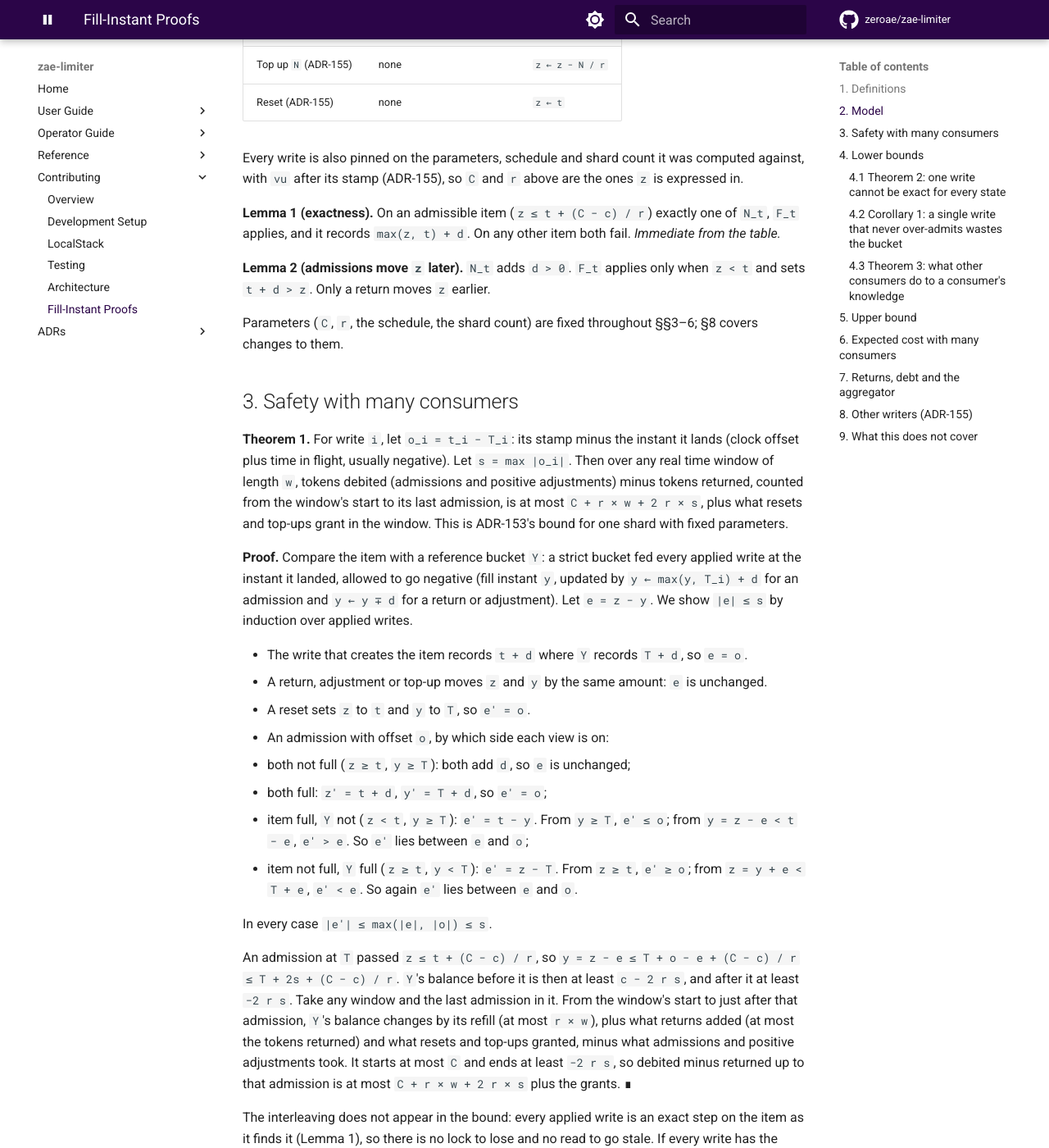
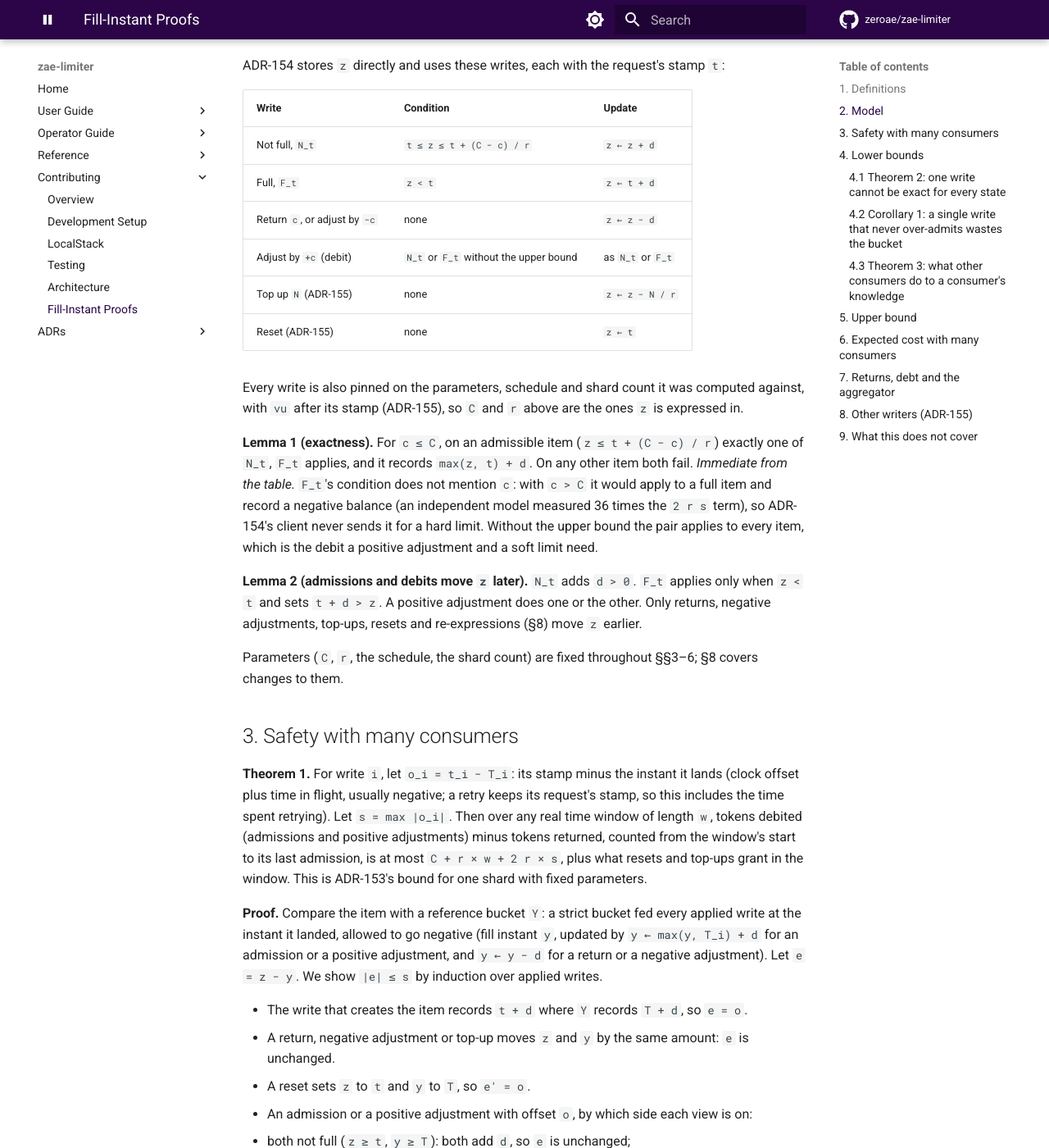
Before and after one commit to zeroae/zae-limiter, an MkDocs documentation site: the page built from docs/contributing/fill-instant-proofs.md, in a window 1280 px wide and 1400 px high, scrolled down 2403 px. Shown: the whole window at 82% size. Built offline with MkDocs 1.6.1 and Material for MkDocs 9.7.7, drawn with Linux system fonts in a browser that asks for light colours; comment, search, counter and statistics services are not loaded; the version menu is left out; some of the changed text lies outside the part shown.

Commit message:
📝 docs(contributing): sync the fill-instant proofs with the review
The independent model's findings, already in the ADRs, now hold in the
proofs too: a positive adjustment is a debit recording max(z, t) + d
through the pair without the upper bound, in the write table, Lemma 3,
section 7 and Theorem 1's reference bucket; the full write needs
c <= C, which the client enforces; Theorem 5 takes the largest ceiling
over the s before the window. Lemma 2 lists every write that moves z
earlier, s includes retry time, a reset forgives debt, the integer
magnitude is 4.1e36, and max-of-attributes encodings join the
uncovered cases.

Refs #808

Co-Authored-By: Claude Opus 5.5 <noreply@anthropic.com>

```diff
--- a/docs/contributing/fill-instant-proofs.md
+++ b/docs/contributing/fill-instant-proofs.md
@@ -23,19 +23,28 @@ on, for any number of consumers sharing a bucket:
 - **§8 Other writers.** Returns, adjustments, resets, top-ups, re-expression across schedule
   windows and shard splits keep the bound, summed over shards.
 
+An independent event-level model (branch `docs/808-fill-instant-review`) checked Theorems 1,
+3(c) and 4 and the shard split. It also found three defects in an earlier version of this page
+and the ADRs, corrected here: a positive adjustment written as a plain add (§7), a full write
+admitting `c > C` (§2), and the ceiling read at the window's start under clock skew (§8).
+
 ## 1. Definitions
 
 One bucket shard of one dripping limit has capacity `C > 0` and refill rate `r > 0` tokens per
-second (its share). A request costs `c` tokens, `0 < c < C`; write `d = c / r`.
+second (its share). A request costs `c` tokens, `0 < c ≤ C`; write `d = c / r`. A request for
+a hard limit with `c > C` can never be admitted, and ADR-154's client rejects it without a
+write (§2 says why it must).
 
 **Strict token bucket.** Between admissions the balance grows as
 `b(t) = min(C, b(t0) + r × (t − t0))`. A request at `t` is admitted iff `b(t) ≥ c`, and then
-`b ← b − c`. Returning `c` tokens sets `b ← min(C, b + c)`.
+`b ← b − c`. Returning `c` tokens sets `b ← min(C, b + c)`. Debiting `c` after the fact (a
+positive adjustment) sets `b ← b − c` with no test, so the balance may go negative.
 
 **Fill instant.** The state is one number `z`, the instant the balance is (or was) back at `C`:
 `b(t) = C − r × max(0, z − t)`. Every `z ≤ t` reads as full at `t`. In this form:
 
 - admitting `c` at `t` is allowed iff `z ≤ t + (C − c) / r`, and records `max(z, t) + d`;
+- debiting `c` records `max(z, t) + d` with no test: the same clamp as an admission;
 - returning `c` records `z − d`, which is exactly `b ← min(C, b + c)`.
 
 The `max` is the clamp: a full bucket forgets how long it has been full. Today's fast path
@@ -47,7 +56,9 @@ amount, which makes `d`, the slack and every stamp exact integers. For one of `S
 bucket whose undivided capacity is `C_b` (so the shard's share is `C = C_b / S`), `d` becomes
 `c × S × rp` and the slack `(C_b − c × S) × rp`, with capacities and the refill amount in
 millitokens and the period `rp` in milliseconds. Nothing is divided, so no rounding enters and
-the proofs hold as stated.
+the proofs hold as stated. At the ceilings #570 sets (`MAX_TOKENS`, `MAX_SCALE`) the refill
+amount in force reaches 1e24 millitokens, so a stamp in 2100 scales to about 4.1e36, just under
+DynamoDB's largest exact integer near 1e38; ADR-154 records how little headroom that leaves.
 
 ## 2. Model
 
@@ -83,20 +94,24 @@ ADR-154 stores `z` directly and uses these writes, each with the request's stamp
 |---|---|---|
 | Not full, `N_t` | `t ≤ z ≤ t + (C − c) / r` | `z ← z + d` |
 | Full, `F_t` | `z < t` | `z ← t + d` |
-| Return `c` | none | `z ← z − d` |
-| Adjust by `+c` (debt) | none | `z ← z + d` |
+| Return `c`, or adjust by `−c` | none | `z ← z − d` |
+| Adjust by `+c` (debit) | `N_t` or `F_t` without the upper bound | as `N_t` or `F_t` |
 | Top up `N` (ADR-155) | none | `z ← z − N / r` |
 | Reset (ADR-155) | none | `z ← t` |
 
 Every write is also pinned on the parameters, schedule and shard count it was computed against,
 with `vu` after its stamp (ADR-155), so `C` and `r` above are the ones `z` is expressed in.
 
-**Lemma 1 (exactness).** On an admissible item (`z ≤ t + (C − c) / r`) exactly one of `N_t`,
-`F_t` applies, and it records `max(z, t) + d`. On any other item both fail. *Immediate from
-the table.*
+**Lemma 1 (exactness).** For `c ≤ C`, on an admissible item (`z ≤ t + (C − c) / r`) exactly
+one of `N_t`, `F_t` applies, and it records `max(z, t) + d`. On any other item both fail.
+*Immediate from the table.* `F_t`'s condition does not mention `c`: with `c > C` it would apply
+to a full item and record a negative balance (an independent model measured 36 times the
+`2 r s` term), so ADR-154's client never sends it for a hard limit. Without the upper bound the
+pair applies to every item, which is the debit a positive adjustment and a soft limit need.
 
-**Lemma 2 (admissions move `z` later).** `N_t` adds `d > 0`. `F_t` applies only when `z < t`
-and sets `t + d > z`. Only a return moves `z` earlier.
+**Lemma 2 (admissions and debits move `z` later).** `N_t` adds `d > 0`. `F_t` applies only when
+`z < t` and sets `t + d > z`. A positive adjustment does one or the other. Only returns,
+negative adjustments, top-ups, resets and re-expressions (§8) move `z` earlier.
 
 Parameters (`C`, `r`, the schedule, the shard count) are fixed throughout §§3–6; §8 covers
 changes to them.
@@ -104,7 +119,8 @@ changes to them.
 ## 3. Safety with many consumers
 
 **Theorem 1.** For write `i`, let `o_i = t_i − T_i`: its stamp minus the instant it lands
-(clock offset plus time in flight, usually negative). Let `s = max |o_i|`. Then over any real
+(clock offset plus time in flight, usually negative; a retry keeps its request's stamp, so this
+includes the time spent retrying). Let `s = max |o_i|`. Then over any real
 time window of length `w`, tokens debited (admissions and positive adjustments) minus tokens
 returned, counted from the window's start to its last admission, is at most
 `C + r × w + 2 r × s`, plus what resets and top-ups grant in the window. This is ADR-153's
@@ -112,13 +128,14 @@ bound for one shard with fixed parameters.
 
 **Proof.** Compare the item with a reference bucket `Y`: a strict bucket fed every applied
 write at the instant it landed, allowed to go negative (fill instant `y`, updated by
-`y ← max(y, T_i) + d` for an admission and `y ← y ∓ d` for a return or adjustment). Let
-`e = z − y`. We show `|e| ≤ s` by induction over applied writes.
+`y ← max(y, T_i) + d` for an admission or a positive adjustment, and `y ← y − d` for a return
+or a negative adjustment). Let `e = z − y`. We show `|e| ≤ s` by induction over applied writes.
 
 - The write that creates the item records `t + d` where `Y` records `T + d`, so `e = o`.
-- A return, adjustment or top-up moves `z` and `y` by the same amount: `e` is unchanged.
+- A return, negative adjustment or top-up moves `z` and `y` by the same amount: `e` is
+  unchanged.
 - A reset sets `z` to `t` and `y` to `T`, so `e' = o`.
-- An admission with offset `o`, by which side each view is on:
+- An admission or a positive adjustment with offset `o`, by which side each view is on:
   - both not full (`z ≥ t`, `y ≥ T`): both add `d`, so `e` is unchanged;
   - both full: `z' = t + d`, `y' = T + d`, so `e' = o`;
   - item full, `Y` not (`z < t`, `y ≥ T`): `e' = t − y`. From `y ≥ T`, `e' ≤ o`; from
@@ -191,8 +208,8 @@ reachable items whose fill instants cover `(t_B, t_B + C / r)`, which contains
 `[t_B + ε, t + (C − c) / r]` because `t − t_B < d`. That interval crosses `t`. ∎
 
 **(b) A "not full" image cannot be overtaken by admissions.** If `A`'s image shows `z_A ≥ t`
-and no consumer returns tokens, then `z ≥ t` when `A`'s write lands (Lemma 2), so `A` knows its
-side.
+and nothing that moves `z` earlier lands in between (a return, a top-up, a reset or a
+re-expression), then `z ≥ t` when `A`'s write lands (Lemma 2), so `A` knows its side.
 
 **(c) Returns make the number of writes unbounded.** If other consumers may return tokens
 between a request's writes, then for every `k` there is an execution in which an exact
@@ -216,7 +233,8 @@ A request covers `L` limits, the reserved `wcu` included. Each write chooses `N`
 limit from the latest image it holds, reusing the request's stamp `t` on every retry. A fresh
 stamp would undo Theorem 3(b): `z ≥ t` does not imply `z ≥ t'` for a later `t'`.
 
-**Theorem 4.** If only admissions land between a request's writes, the request is admitted or
+**Theorem 4.** If only admissions and positive adjustments land between a request's writes,
+the request is admitted or
 rejected within `L + 2` writes, and within `L + 1` if its first write guesses "full" for every
 limit. With no write landing in between, within 2.
 
@@ -277,8 +295,15 @@ per shard, or a better predictor, moves the cost toward 1.
 A return of `c` adds `−d` to `z` with no condition and gives exactly `b ← min(C, b + c)`: on a
 full bucket it moves `z` further into the past, which still reads as full. No write can lift a
 balance above `C`, so the ceiling checks of #721 have nothing left to do for dripping limits.
-An adjustment by `+c` adds `d` with no condition and may push `z` past `t + C / r`, which is
-debt. Neither is idempotent (#731).
+
+An adjustment by `+c` is a debit, not an add. On a full bucket it must record `max(z, t) + d`;
+adding `d` instead forgives the debt whenever `z + d < t`, which is the usual case for a lease
+reconciling after a long call on an otherwise idle bucket (the independent model measured 17
+times the `2 r s` term). It therefore uses `N_t` or `F_t` without the upper bound, like a soft
+limit: it is never rejected, may push `z` past `t + C / r` (debt), and is retried until one
+lands, because dropping it would forgive the debt. Returns landing between its writes can delay
+it, as Theorem 3(c) delays an admission. Neither returns nor debits are idempotent (#731), and
+a reset (§8) forgives debt.
 
 Nothing refills a dripping limit, so the aggregator writes no refill or trim for one. It still
 counts usage, and doubles a bucket that holds a dripping limit only through ADR-155's
@@ -290,10 +315,10 @@ ADR-155 allows every other write of a fill instant one of three forms, each pinn
 parameters, schedule and shard count it was computed against, with `vu` after its stamp. Under
 that pin the item's `z` is expressed in exactly the `C` and `r` the write used.
 
-**Lemma 3 (writes exact on every item).** Adding `−d` returns `c` tokens and adding `+d`
-adjusts by `c` (§1). Adding `−N / r` tops up `N` tokens, `b ← min(C, b + N)`, capped at
-capacity because every `z` before now reads as full. Setting `z ← t` resets the balance to
-`C`. None depends on `z`, so none needs a read.
+**Lemma 3 (writes exact on every item).** Adding `−d` returns `c` tokens or adjusts by `−c`
+(§1). Adding `−N / r` tops up `N` tokens, `b ← min(C, b + N)`, capped at capacity because every
+`z` before now reads as full. Setting `z ← t` resets the balance to `C`, forgiving any debt.
+None depends on `z`, so none needs a read. A positive adjustment is not among them (§7).
 
 **Lemma 4 (writes pinned on a read).** A write pinned on the fill instants it read applies only
 to an item still holding them, so a result it computes from the read lands on the state it was
@@ -321,11 +346,16 @@ total balance is exactly what it was before the raise.
 **Theorem 5 (ADR-153's bound for every writer).** If every write of a dripping limit takes one
 of ADR-155's forms, then on one (entity, resource), summed over its shards, tokens debited minus
 tokens returned, counted from the start of a window to its last admission, is at most
-`C + R(w) + 2 r s` plus what resets and top-ups grant in the window, where `R(w)` is the refill
-the schedule grants across the window and `r` the largest rate in force across it.
+`C + R(w) + 2 r s` plus what resets and top-ups grant in the window, where `C` is the largest
+ceiling in force from `s` before the window's start to its start, `R(w)` the refill the
+schedule grants across the window, and `r` the largest rate in force across it.
 
 *Proof sketch.* Apply Theorem 1's window argument to the total balance over shards. It starts
-the window at most `C`, since every shard holds at most its share and the shares sum to `C`.
+the window at most `C`: every shard holds at most its share and the shares sum to the ceiling
+in force, and a write stamped up to `s` before a boundary that lowers capacity can still land
+after it and spend the old ceiling until a re-expression trims it. That is why `C` is taken
+over the `s` before the window; read at the window's start alone, the independent model
+exceeded the bound by 3 to 54 times the `2 r s` term.
 It gains at most `R(w)` of refill: within a schedule window the shards' rates sum to the rate
 in force, and across boundaries each shard drips at each window's own rate. A split conserves
 it, a re-expression keeps or lowers it, returns add at most what they return, and resets and
@@ -339,6 +369,11 @@ most `r`. ∎
   depends on anything but arithmetic, presence changes only on writes, and the client chooses
   attribute names before it sees the item. M3 excludes such encodings; none is known that works
   with a bounded number of attributes.
+- **An encoding where `z` is the max of several attributes.** A condition can test each one, so
+  `max(a, b) ≤ K` is expressible, and recording `max(z, t) + d` as one more candidate keeps a
+  write exact. But every full-side write adds a candidate, and no single write can tell which
+  are dominated, so the count grows unless something prunes it. M3 excludes such encodings; no
+  bounded one is known.
 - **A store with a server-side `max` or branching**, such as GCRA in Redis/Lua or SQL
   `GREATEST`. One round trip is exact there; the bound is a property of DynamoDB's update
   language.
```
Also changed, not shown: other parts of docs/contributing/fill-instant-proofs.md (+2 -2 lines).
